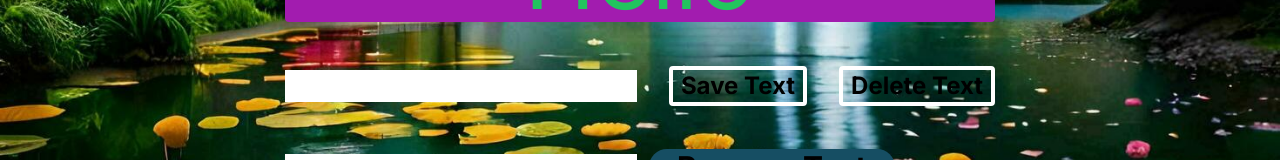
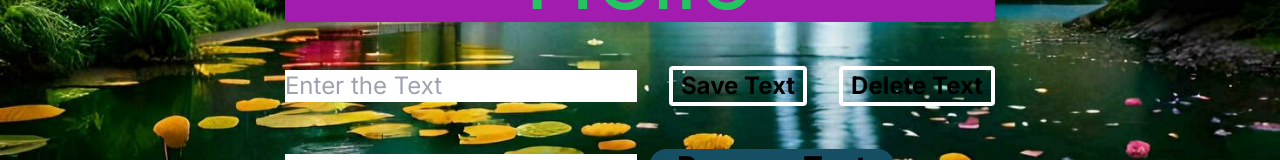
Before and after one commit to Passang-Dorji/mynextapp, a Next.js app: page / in a window 1280 px wide. Shown: the part 418-578 px from the top of the page. Built offline with nearby package versions, Linux system fonts and the light colour scheme.

Commit message:
edited with page link

```diff
--- a/app/page.js
+++ b/app/page.js
@@ -30,6 +30,7 @@ export default function Home() {
 			<input
 				className="text-2xl text-black mt-12"
 				type="text"
+				placeholder="Enter the Text"
 				onChange={(event) => setText(event.target.value)}
 			/>
 			<button
```
